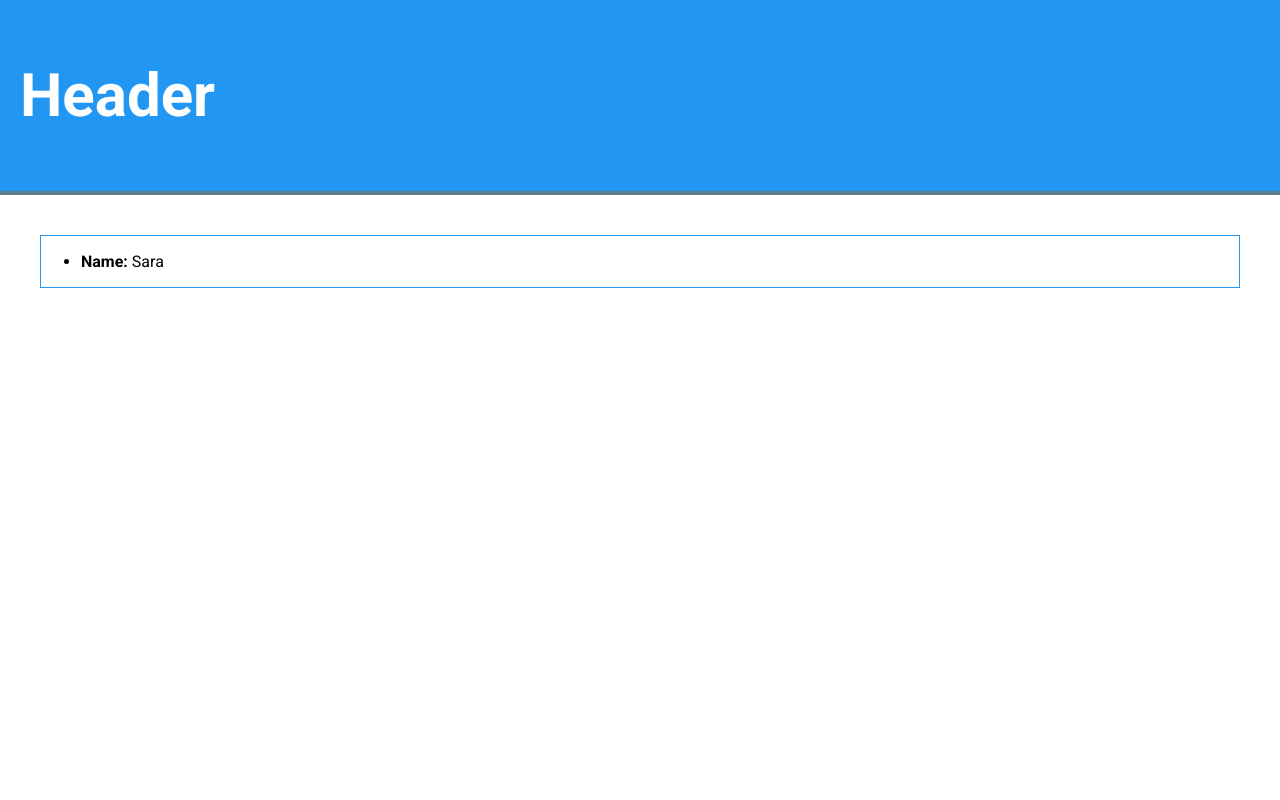
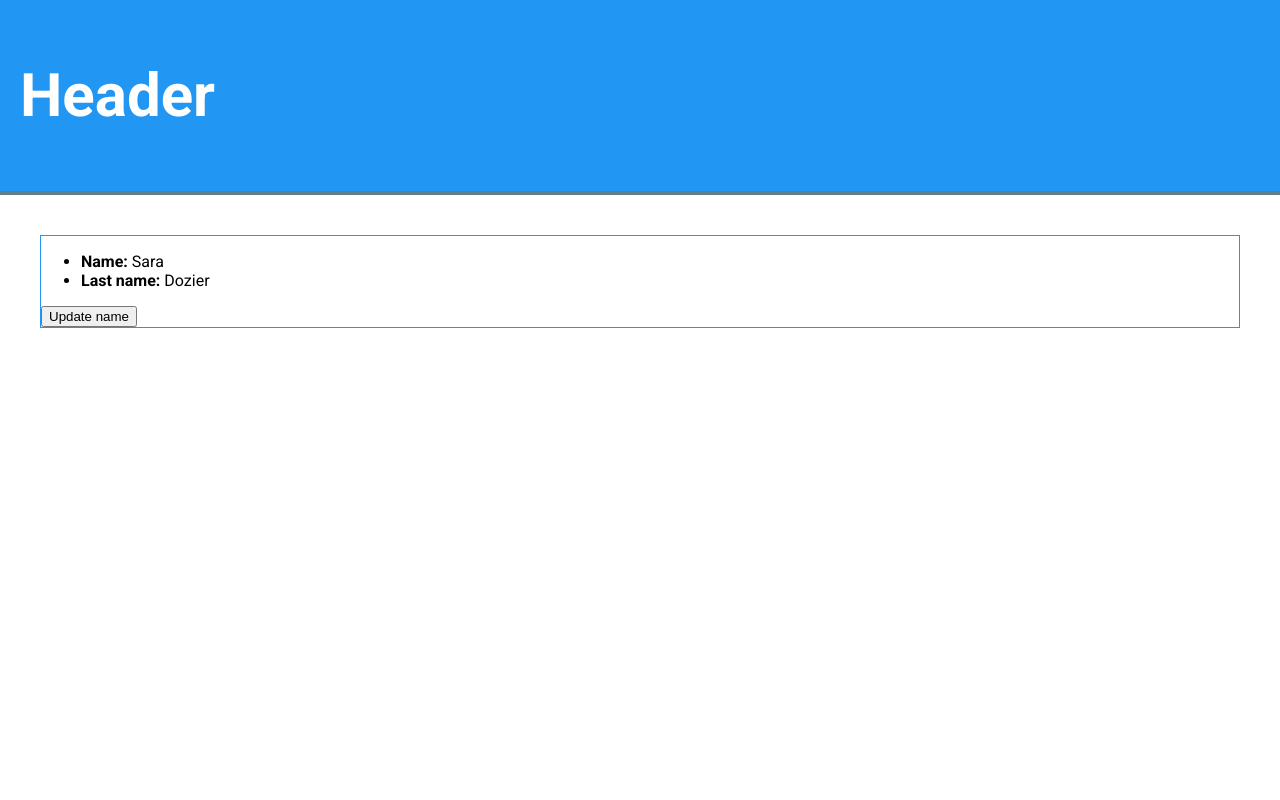
Before and after one commit to voloslg/vue_basics, a Vue app in the folder lesson28/intermetiate/: page / in a window 1280 px wide. Shown: the top 800 px of the page. Built offline with nearby package versions, Linux system fonts and the light colour scheme.

Commit message:
add methos to props

```diff
--- a/lesson28/intermetiate/src/App.vue
+++ b/lesson28/intermetiate/src/App.vue
@@ -2,7 +2,7 @@
   <div>
     <app-header></app-header>
     <div class="container">
-      <compUserProfile :name="name"/>
+      <compUserProfile :name="name" lastName="Dozier"/>
     </div>
     <compFooter/>
   </div>
--- a/lesson28/intermetiate/src/Components/User/UserProfile.vue
+++ b/lesson28/intermetiate/src/Components/User/UserProfile.vue
@@ -6,14 +6,24 @@
           <span>Name:</span>
           {{name}}
         </li>
+        <li>
+          <span>Last name:</span>
+          {{lastName}}
+        </li>
       </ul>
+      <button @click="updateName">Update name</button>
     </div>
   </div>
 </template>
 
 <script>
 export default {
-  props: ["name"]
+  props: ["name", "lastName"],
+  methods: {
+    updateName() {
+      return (this.name = "Bob");
+    }
+  }
 };
 </script>
 
```
